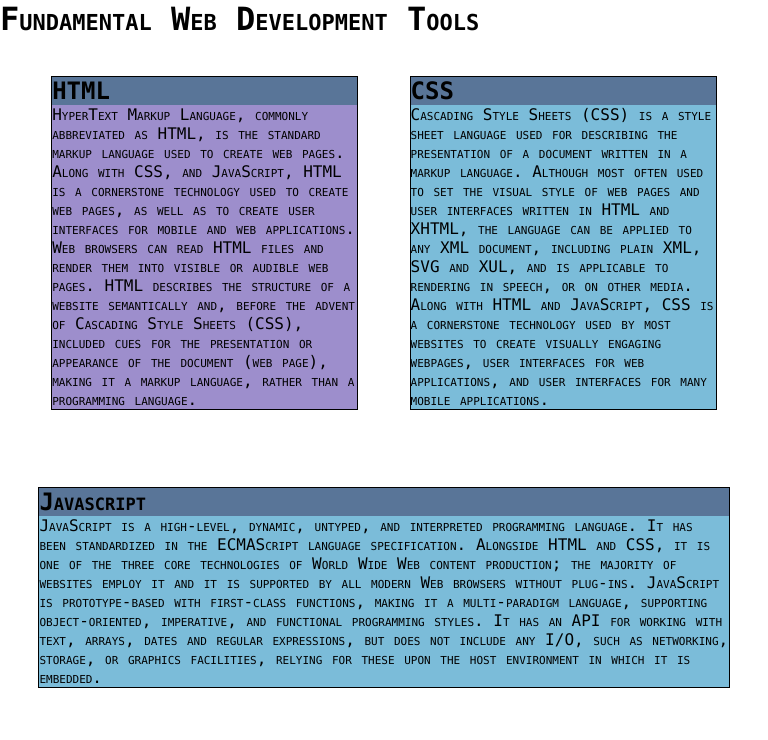
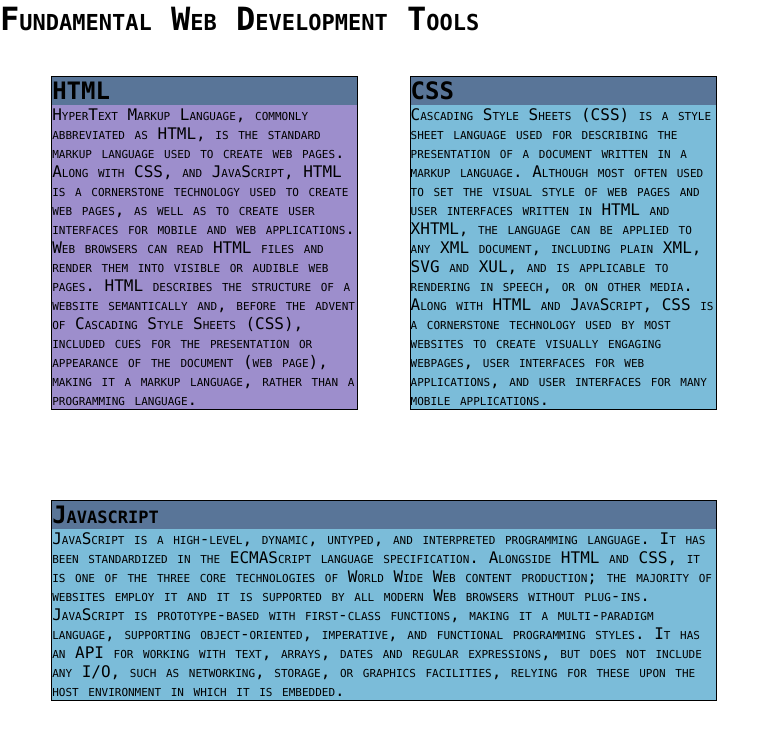
Before and after one commit to rgodinez/rgodinez.github.io, a Jekyll site: the page coursera/module2/index.html, which Jekyll copies as it is, in a window 768 px wide. Shown: the top 740 px of the page. Built offline with Jekyll 4.4.1, drawn with Linux system fonts in a browser that asks for light colours.

Commit message:
tablet eureka?

```diff
--- a/coursera/module2/index.html
+++ b/coursera/module2/index.html
@@ -88,8 +88,8 @@ p {
 
   #section3 {
     float: left;
-    width: 90%;
-    margin: 5%;
+    width: 86.68%;
+    margin: 6.66%;
   }
 }
 
```
